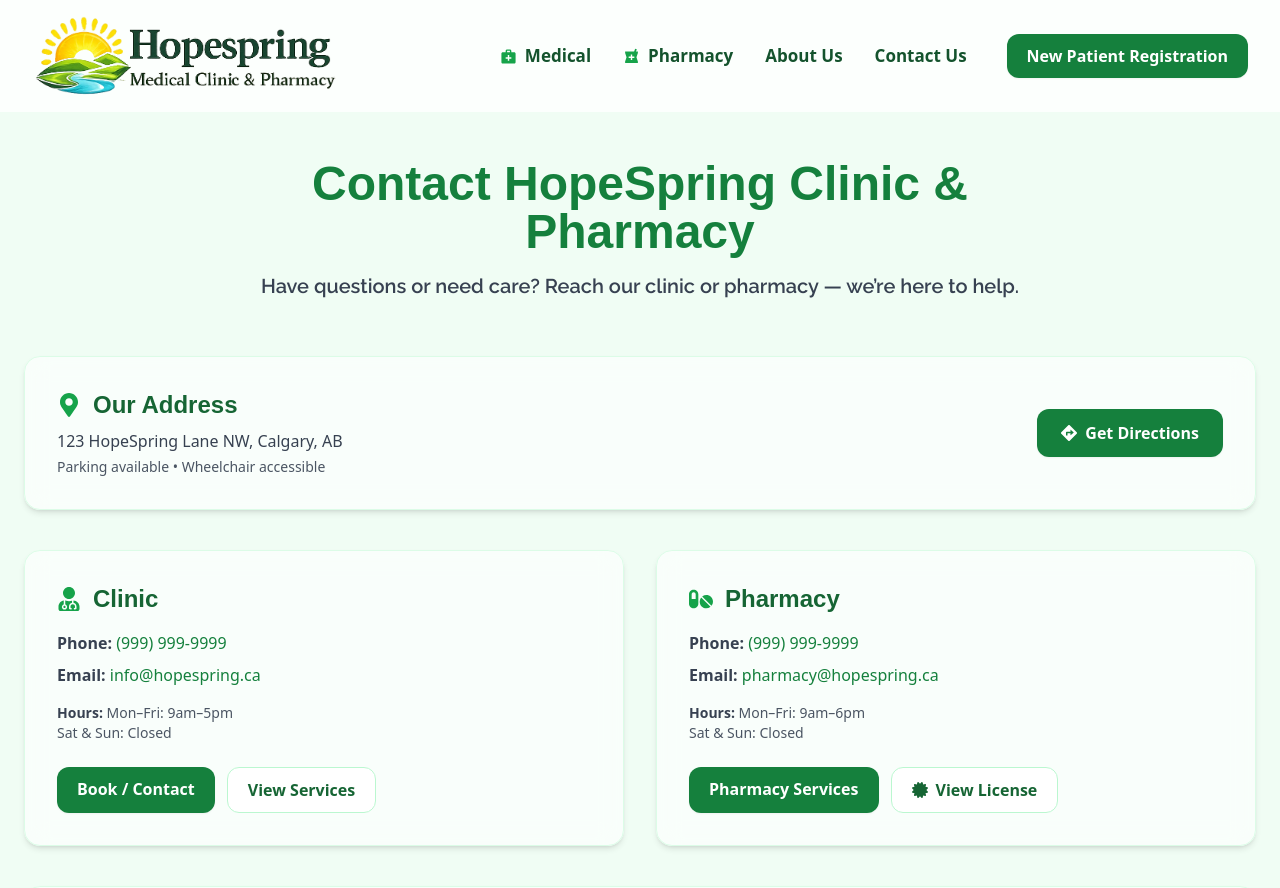
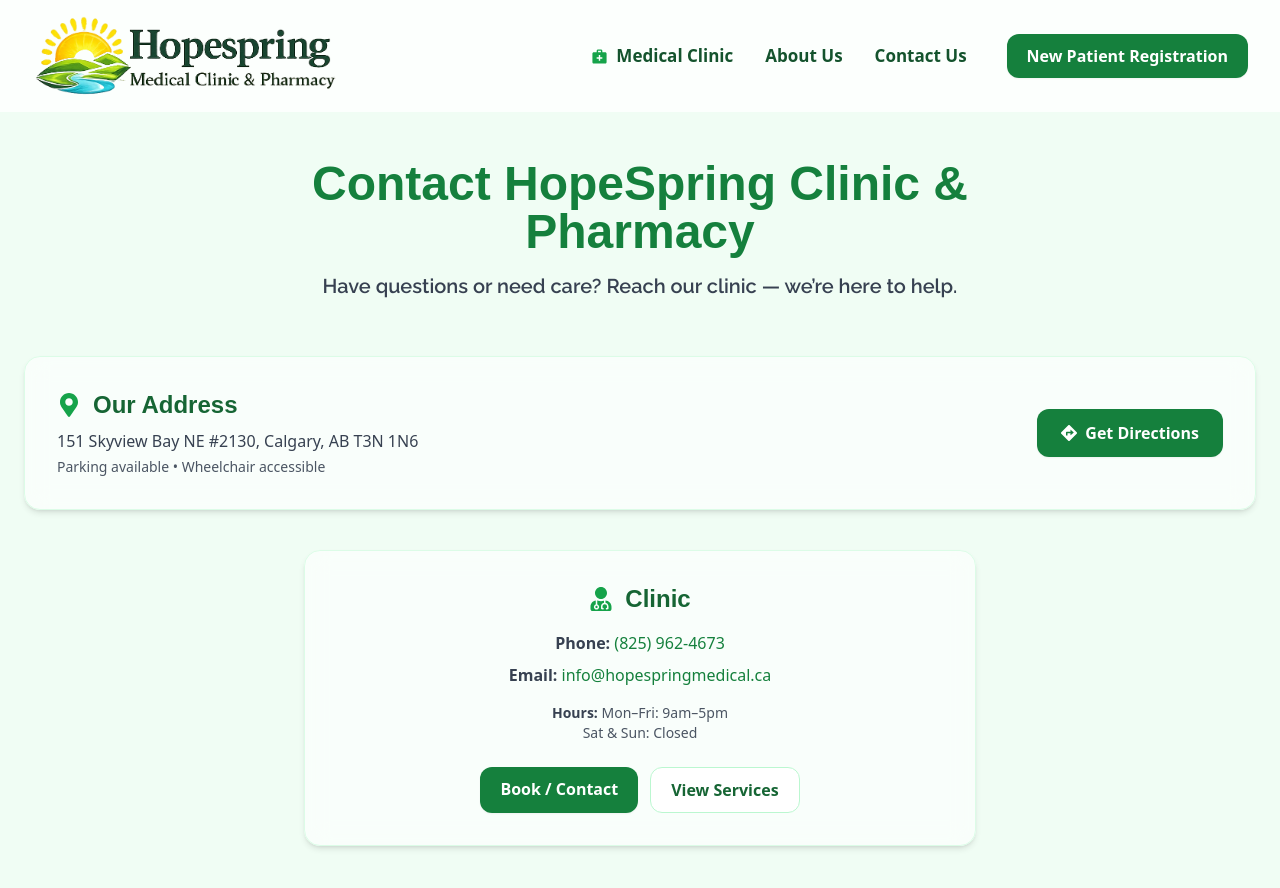
Before and after one commit to IshaPatel-1992/HopeSpringClinicPharmacy, a React (Create React App) app: page /contactus in a window 1280 px wide. Shown: the top 888 px of the page. Built offline with nearby package versions, Linux system fonts and the light colour scheme.

Commit message:
Pharmacy Service disabled, Registration form, contact info

```diff
--- a/src/components/ContactForm.jsx
+++ b/src/components/ContactForm.jsx
@@ -1,12 +1,8 @@
 import React from "react";
-import {
-  FaMapMarkerAlt,
-  FaUserMd,
-  FaPills,
-  FaDirections,
-  FaCertificate,
-} from "react-icons/fa";
-import concernPoster from "../assets/ContactUS/Poster_PatientConcerns.jpg";
+import { FaMapMarkerAlt, FaUserMd, FaDirections } from "react-icons/fa";
+// Keep these imports if you plan to use later (currently commented sections)
+// import { FaPills, FaCertificate } from "react-icons/fa";
+// import concernPoster from "../assets/ContactUS/Poster_PatientConcerns.jpg";
 
 export default function ContactForm() {
   return (
@@ -21,7 +17,7 @@
             Contact HopeSpring Clinic &amp; Pharmacy
           </h2>
           <p className="text-gray-700 font-raleway text-lg md:text-xl">
-            Have questions or need care? Reach our clinic or pharmacy — we’re here to help.
+            Have questions or need care? Reach our clinic — we’re here to help.
           </p>
         </div>
 
@@ -36,7 +32,7 @@
                 </h3>
               </div>
               <p className="text-gray-700 font-medium">
-                123 HopeSpring Lane NW, Calgary, AB
+                151 Skyview Bay NE #2130, Calgary, AB T3N 1N6
               </p>
               <p className="text-sm text-gray-600 mt-1">
                 Parking available • Wheelchair accessible
@@ -44,7 +40,7 @@
             </div>
 
             <a
-              href="https://www.google.com/maps/dir/?api=1&destination=123+HopeSpring+Lane+NW,+Calgary,+AB"
+              href="https://www.google.com/maps/dir//151+Skyview+Bay+NE+%232130,+Calgary,+AB+T3N+1N6/@51.1577844,-113.9583911,17z/data=!4m17!1m7!3m6!1s0x5371617d12551067:0xd43910279ae08e05!2s151+Skyview+Bay+NE+%232130,+Calgary,+AB+T3N+1N6!3b1!8m2!3d51.1577811!4d-113.9558162!4m8!1m0!1m5!1m1!1s0x5371617d12551067:0xd43910279ae08e05!2m2!1d-113.9558162!2d51.1577811!3e0?entry=ttu&g_ep=EgoyMDI2MDIwNC4wIKXMDSoASAFQAw%3D%3D"
               target="_blank"
               rel="noopener noreferrer"
               className="inline-flex items-center justify-center gap-2 px-6 py-3 rounded-xl bg-green-700 text-white font-semibold hover:bg-green-800 transition shadow-sm"
@@ -55,11 +51,10 @@
           </div>
         </div>
 
-        {/* Clinic + Pharmacy Cards */}
-        <div className="grid grid-cols-1 md:grid-cols-2 gap-8 mb-10">
-          {/* Clinic */}
-          <div className="bg-white/60 backdrop-blur-md rounded-2xl shadow-md border border-green-100 p-8 hover:shadow-xl transition">
-            <div className="flex items-center gap-3 mb-4">
+        {/* Clinic Centered */}
+        <div className="flex justify-center mb-10">
+          <div className="w-full max-w-2xl bg-white/60 backdrop-blur-md rounded-2xl shadow-md border border-green-100 p-8 hover:shadow-xl transition text-center">
+            <div className="flex items-center justify-center gap-3 mb-4">
               <FaUserMd className="text-2xl text-green-600" />
               <h3 className="text-2xl font-semibold text-green-800 font-space">
                 Clinic
@@ -69,27 +64,31 @@
             <div className="space-y-2 text-gray-700">
               <p>
                 <span className="font-semibold">Phone:</span>{" "}
-                <a href="tel:+15879439528" className="text-green-700 hover:underline">
-                  (999) 999-9999
+                <a
+                  href="tel:+18259624673"
+                  className="text-green-700 hover:underline"
+                >
+                  (825) 962-4673
                 </a>
               </p>
               <p>
                 <span className="font-semibold">Email:</span>{" "}
                 <a
-                  href="mailto:info@hopespring.ca"
+                  href="mailto:info@hopespringmedical.ca"
                   className="text-green-700 hover:underline"
                 >
-                  info@hopespring.ca
+                  info@hopespringmedical.ca
                 </a>
               </p>
               <p className="text-sm text-gray-600 pt-2">
-                <span className="font-semibold text-gray-700">Hours:</span> Mon–Fri: 9am–5pm
+                <span className="font-semibold text-gray-700">Hours:</span>{" "}
+                Mon–Fri: 9am–5pm
                 <br />
                 Sat &amp; Sun: Closed
               </p>
             </div>
 
-            <div className="mt-6 flex gap-3 flex-wrap">
+            <div className="mt-6 flex justify-center gap-3 flex-wrap">
               <a
                 href="/contactus"
                 className="px-5 py-2.5 rounded-xl bg-green-700 text-white font-semibold hover:bg-green-800 transition shadow-sm"
@@ -104,84 +103,19 @@
               </a>
             </div>
           </div>
-
-          {/* Pharmacy */}
-          <div className="bg-white/60 backdrop-blur-md rounded-2xl shadow-md border border-green-100 p-8 hover:shadow-xl transition">
-            <div className="flex items-center gap-3 mb-4">
-              <FaPills className="text-2xl text-green-600" />
-              <h3 className="text-2xl font-semibold text-green-800 font-space">
-                Pharmacy
-              </h3>
-            </div>
-
-            <div className="space-y-2 text-gray-700">
-              <p>
-                <span className="font-semibold">Phone:</span>{" "}
-                <a href="tel:+15879439526" className="text-green-700 hover:underline">
-                  (999) 999-9999
-                </a>
-              </p>
-              <p>
-                <span className="font-semibold">Email:</span>{" "}
-                <a
-                  href="mailto:pharmacy@hopespring.ca"
-                  className="text-green-700 hover:underline"
-                >
-                  pharmacy@hopespring.ca
-                </a>
-              </p>
-              <p className="text-sm text-gray-600 pt-2">
-                <span className="font-semibold text-gray-700">Hours:</span> Mon–Fri: 9am–6pm
-                <br />
-                Sat &amp; Sun: Closed
-              </p>
-            </div>
-
-            <div className="mt-6 flex gap-3 flex-wrap">
-              <a
-                href="/pharmacy-services"
-                className="px-5 py-2.5 rounded-xl bg-green-700 text-white font-semibold hover:bg-green-800 transition shadow-sm"
-              >
-                Pharmacy Services
-              </a>
-
-              <a
-                href="/files/HopeSpring_Pharmacy_License.pdf"
-                target="_blank"
-                rel="noopener noreferrer"
-                className="inline-flex items-center gap-2 px-5 py-2.5 rounded-xl bg-white text-green-800 border border-green-200 font-semibold hover:bg-green-50 transition"
-              >
-                <FaCertificate />
-                View License
-              </a>
-            </div>
-          </div>
         </div>
 
-        {/* Patient Concerns Poster */}
+        {/* Pharmacy (keep commented as-is)
+        <div className="bg-white/60 backdrop-blur-md rounded-2xl shadow-md border border-green-100 p-8 hover:shadow-xl transition">
+          ...
+        </div>
+        */}
+
+        {/* Patient Concerns Poster (keep commented as-is)
         <div className="bg-white/60 backdrop-blur-md rounded-2xl shadow-md border border-green-100 p-6">
-          <div className="flex flex-col md:flex-row items-center gap-6">
-            <img
-              src={concernPoster}
-              alt="Patient Concerns Poster"
-              className="w-full md:w-[360px] rounded-2xl shadow-sm border border-green-100 object-cover"
-            />
-            <div className="flex-1">
-              <h4 className="text-2xl font-extrabold text-green-800 font-space mb-2">
-                Patient Concerns &amp; Feedback
-              </h4>
-              <p className="text-gray-700 mb-4">
-                We take your concerns seriously. Please review the poster and contact us if you need support.
-              </p>
-              <a
-                href="/contactus"
-                className="inline-flex items-center justify-center px-6 py-3 rounded-xl bg-green-700 text-white font-semibold hover:bg-green-800 transition shadow-sm"
-              >
-                Submit Feedback
-              </a>
-            </div>
-          </div>
+          ...
         </div>
+        */}
       </div>
     </section>
   );
--- a/src/components/Hero.jsx
+++ b/src/components/Hero.jsx
@@ -1,8 +1,10 @@
 import React from "react";
 import { Link } from "react-router-dom";
 import { FaStethoscope, FaHeartbeat, FaUserMd } from "react-icons/fa";
-import { MdLocalPharmacy, MdMedicalServices } from "react-icons/md";
-import { GiMedicines } from "react-icons/gi";
+// import { MdLocalPharmacy } from "react-icons/md";
+import { MdMedicalServices } from "react-icons/md";
+import { FaNotesMedical } from "react-icons/fa";
+// import { GiMedicines } from "react-icons/gi";
 
 export default function HeroSection() {
   return (
@@ -19,11 +21,11 @@
         <div className="space-y-6">
           {/* Coming Soon Banner */}
           <p
-  className="mt-4 inline-block px-6 py-4 bg-green-200/70 text-green-900 font-extrabold uppercase text-2xl tracking-wider rounded-full animate-fadeSlideUp shadow-lg font-space"
-  style={{ animationDelay: "0.1s" }}
->
-  🌟 Coming Soon! 🌟
-</p>
+            className="mt-4 inline-block px-6 py-4 bg-green-200/70 text-green-900 font-extrabold uppercase text-2xl tracking-wider rounded-full animate-fadeSlideUp shadow-lg font-space"
+            style={{ animationDelay: "0.1s" }}
+          >
+            🌟 Coming Soon! 🌟
+          </p>
 
           {/* Hero Heading */}
           <h3
@@ -33,9 +35,9 @@
               animationDelay: "0.3s",
             }}
           >
-            Complete Medical & Pharmacy Care
+            Complete Medical Clinic Care
             <span className="block text-green-800 text-lg md:text-1xl mt-2 font-semibold">
-              — All in One Place —
+              — Compassionate care, close to home —
             </span>
           </h3>
 
@@ -47,8 +49,8 @@
               animationDelay: "0.5s",
             }}
           >
-            Compassionate healthcare with experienced providers, modern
-            facilities, and an on-site pharmacy for your convenience.
+            Compassionate healthcare with experienced providers and modern
+            facilities — designed for your comfort and convenience.
           </p>
 
           {/* CTA Buttons */}
@@ -66,7 +68,7 @@
               Medical Services
             </Link>
 
-            {/* Pharmacy Services Button */}
+            {/* Pharmacy Services Button (TEMPORARY OFF)
             <Link
               to="/pharmacy-services"
               className="inline-flex items-center gap-2 px-6 py-3 bg-yellow-200 hover:bg-yellow-300 text-yellow-900 font-semibold rounded-lg shadow-md hover:shadow-lg transition transform hover:-translate-y-1 duration-300 ease-out animate-subtleBounce"
@@ -75,35 +77,49 @@
               <GiMedicines className="text-xl" />
               Pharmacy Services
             </Link>
+            */}
           </div>
         </div>
 
         {/* RIGHT: Feature cards */}
-        <div className="grid grid-cols-1 sm:grid-cols-2 gap-6">
+        <div className="grid grid-cols-1 sm:grid-cols-2 gap-6 place-items-stretch md:place-items-stretch">
           <FeatureCard
             icon={<FaUserMd />}
             title="Experienced Providers"
             text="Patient-centred care from trusted medical professionals."
             color="green"
           />
+
+          {/* On-Site Pharmacy (TEMPORARY OFF)
           <FeatureCard
             icon={<MdLocalPharmacy />}
             title="On-Site Pharmacy"
             text="Fast prescriptions with expert medication guidance."
             color="yellow"
           />
+          */}
+
           <FeatureCard
             icon={<FaHeartbeat />}
             title="Continuity of Care"
             text="Coordinated services for better long-term outcomes."
             color="blue"
           />
+
           <FeatureCard
             icon={<FaStethoscope />}
             title="Modern Clinic"
             text="Welcoming environment with up-to-date technology."
             color="teal"
           />
+
+          <FeatureCard
+  icon={<FaNotesMedical />}
+  title="Walk-in Clinic"
+  text="No appointment needed for same-day care and urgent concerns."
+  color="green"
+/>
+
         </div>
       </div>
     </section>
@@ -119,16 +135,26 @@
   };
 
   return (
-    <div className={`group bg-white/50 backdrop-blur-md p-6 rounded-2xl shadow-md
-                    hover:shadow-lg hover:scale-105 hover:bg-white/60 transition duration-300 ease-out cursor-pointer`}>
-      <div className={`${colors[color]} text-3xl mb-4 transform transition duration-500 group-hover:rotate-12`}>
+    <div
+      className={`group bg-white/50 backdrop-blur-md p-6 rounded-2xl shadow-md
+      hover:shadow-lg hover:scale-105 hover:bg-white/60 transition duration-300 ease-out cursor-pointer`}
+    >
+      <div
+        className={`${colors[color]} text-3xl mb-4 transform transition duration-500 group-hover:rotate-12`}
+      >
         {icon}
       </div>
 
-      <h3 className="text-lg font-semibold mb-2 text-gray-900" style={{ fontFamily: "'Playfair Display', serif" }}>
+      <h3
+        className="text-lg font-semibold mb-2 text-gray-900"
+        style={{ fontFamily: "'Playfair Display', serif" }}
+      >
         {title}
       </h3>
-      <p className="text-sm text-gray-700" style={{ fontFamily: "'Raleway', sans-serif" }}>
+      <p
+        className="text-sm text-gray-700"
+        style={{ fontFamily: "'Raleway', sans-serif" }}
+      >
         {text}
       </p>
     </div>
--- a/src/components/Navbar1.jsx
+++ b/src/components/Navbar1.jsx
@@ -6,24 +6,67 @@
 
 const menuItems = [
   {
-    label: "Medical",
+    label: "Medical Clinic",
     href: "/medical-services",
     icon: <MdMedicalServices className="inline mr-2 text-green-600" />,
     submenu: [
-      { label: "Family Practice", href: "/medical-services", desc: "Personalized care for all ages" },
-      { label: "Walk-in Clinic", href: "/medical-services", desc: "No appointment? No problem." },
-    ],
+      {
+        label: "Family Practice",
+        href: "/medical-services",
+        desc: "Comprehensive care for patients of all ages.",
       },
       {
-    label: "Pharmacy",
-    href: "/pharmacy-services",
-    icon: <MdLocalPharmacy className="inline mr-2 text-green-600" />,
-    submenu: [
-      { label: "Vaccinations & Immunizations", href: "/pharmacy-services", desc: "Flu shots, travel vaccines & more" },
-      { label: "Consultation", href: "/pharmacy-services", desc: "Private consultations & medication reviews" },
-      { label: "Prescribing Pharmacist", href: "/pharmacy-services", desc: "Walk-in assessment & prescribing" },
-      { label: "Compliance Packaging", href: "/pharmacy-services", desc: "Blister packs to simplify medication use" },
+        label: "Walk-in Clinic",
+        href: "/medical-services",
+        desc: "No appointment needed for urgent concerns.",
+      },
+      {
+        label: "Pap Smear / Pap Test",
+        href: "/medical-services",
+        desc: "Cervical cancer screening and prevention.",
+      },
+      {
+        label: "Chronic & Minor Illness Care",
+        href: "/medical-services",
+        desc: "Diabetes, asthma, hypertension, and more.",
+      },
+      {
+        label: "Routine Physical Exams",
+        href: "/medical-services",
+        desc: "Annual check-ups and preventive screenings.",
+      },
+      {
+        label: "Women’s Health",
+        href: "/medical-services",
+        desc: "Personalized care at every life stage.",
+      },
+      {
+        label: "Pregnancy Testing & Prenatal Care",
+        href: "/medical-services",
+        desc: "Confidential testing with early prenatal guidance.",
+      },
+      {
+        label: "Minor Injury Treatment",
+        href: "/medical-services",
+        desc: "Care for cuts, sprains, and minor injuries.",
+      },
+      {
+        label: "Medical Notes & Forms",
+        href: "/medical-services",
+        desc: "School, work, and medical documentation.",
+      },
+      {
+        label: "Health Education",
+        href: "/medical-services",
+        desc: "Prevention, wellness, and lifestyle guidance.",
+      },
+      {
+        label: "Uninsured Services",
+        href: "/medical-services",
+        desc: "Private-pay and IFHP options available.",
+      },
     ],
+
   },
   { label: "About Us", href: "/aboutuspg" },
   { label: "Contact Us", href: "/contactus" },
@@ -50,8 +93,7 @@
 
   return (
     <header
-  className={`fixed w-full top-0 z-50 transition-all duration-300 ${
-    scrolling
+      className={`fixed w-full top-0 z-50 transition-all duration-300 ${scrolling
         ? "bg-white/90 shadow-md backdrop-blur-md"
         : "bg-white/80 backdrop-blur-sm"
         }`}
@@ -103,7 +145,7 @@
 
           {/* CTA Button */}
           <a
-        href="https://your-form-link.com"
+  href="https://forms.office.com/r/4fAD4KnT5y"
   target="_blank"
   rel="noopener noreferrer"
   className="ml-2 inline-flex items-center justify-center bg-green-700 text-white px-5 py-2.5 rounded-xl text-base font-semibold hover:bg-yellow-400 hover:text-green-900 transition shadow-sm"
@@ -123,7 +165,77 @@
         </div>
       </div>
 
-  {/* Mobile menu stays same (optional: I can restyle too) */}
+      {/* Mobile Menu */}
+      {menuOpen && (
+        <div className="lg:hidden bg-white/95 backdrop-blur-md px-6 pb-6 pt-4 shadow-md border-t border-green-100">
+          <ul className="space-y-4">
+            {menuItems.map((item, index) => (
+              <li key={item.label}>
+                {item.submenu ? (
+                  <>
+                    <button
+                      onClick={() => toggleSubmenu(index)}
+                      className="w-full flex justify-between items-center text-green-900 text-lg font-semibold hover:text-green-600 transition"
+                    >
+                      <span className="flex items-center">
+                        {item.icon}
+                        {item.label}
+                      </span>
+                      <span className="text-2xl leading-none">
+                        {openSubmenuIndex === index ? "–" : "+"}
+                      </span>
+                    </button>
+
+                    {openSubmenuIndex === index && (
+                      <ul className="mt-3 ml-3 space-y-2 bg-green-50/60 rounded-xl border border-green-100 p-3">
+                        {item.submenu.map((sub) => (
+                          <li key={sub.label}>
+                            <a
+                              href={sub.href}
+                              onClick={closeMenu}
+                              className="block rounded-lg p-2 hover:bg-green-100 transition"
+                            >
+                              <div className="text-green-900 font-semibold text-sm">
+                                {sub.label}
+                              </div>
+                              <div className="text-green-800/70 text-xs">
+                                {sub.desc}
+                              </div>
+                            </a>
+                          </li>
+                        ))}
+                      </ul>
+                    )}
+                  </>
+                ) : (
+                  <a
+                    href={item.href}
+                    onClick={closeMenu}
+                    className="flex items-center text-green-900 text-lg font-semibold hover:text-green-600 transition"
+                  >
+                    {item.icon}
+                    {item.label}
+                  </a>
+                )}
+              </li>
+            ))}
+
+            {/* CTA Button */}
+            <li className="pt-2">
+              <a
+  href="https://forms.office.com/r/4fAD4KnT5y"
+  target="_blank"
+  rel="noopener noreferrer"
+  className="ml-2 inline-flex items-center justify-center bg-green-700 text-white px-5 py-2.5 rounded-xl text-base font-semibold hover:bg-yellow-400 hover:text-green-900 transition shadow-sm"
+>
+  New Patient Registration
+</a>
+            </li>
+
+          </ul>
+        </div>
+      )}
+
     </header>
   );
 }
--- a/src/pages/MedicalServicesPage.jsx
+++ b/src/pages/MedicalServicesPage.jsx
@@ -29,12 +29,6 @@
       "No appointment needed. Fast access to care for illnesses, infections, and minor concerns.",
   },
   {
-    title: "Immunization",
-    icon: <FaSyringe className="text-5xl text-yellow group-hover:scale-110 transition-transform duration-300" />,
-    description:
-      "Routine childhood, adult, and travel vaccines to keep you protected.",
-  },
-  {
     title: "Pap Smear / Pap Test",
     icon: <FaFileMedical className="text-5xl text-yellow group-hover:scale-110 transition-transform duration-300" />,
     description:
@@ -59,10 +53,10 @@
       "Personalized care through all stages of a woman’s life.",
   },
   {
-    title: "Pregnancy Testing",
+    title: "Pregnancy Testing & Prenatal Care",
     icon: <FaBaby className="text-5xl text-yellow group-hover:scale-110 transition-transform duration-300" />,
     description:
-      "Confidential, fast, and accurate pregnancy testing services.",
+      "Confidential pregnancy testing with early prenatal guidance, referrals, and ongoing care to support a healthy pregnancy.",
   },
   {
     title: "Minor Injury Treatment",
@@ -109,7 +103,7 @@
     </p>
 
     <div className="mt-8 flex flex-wrap justify-center gap-4 text-sm">
-      {["Family Practice", "Walk-In Clinic", "Women’s Health", "Immunizations", "Chronic Care", "Uninsured Services"].map((item) => (
+      {["Family Practice", "Walk-In Clinic", "Women’s Health", "Pregnancy Testing & Prenatal Care", "Chronic Care", "Uninsured Services"].map((item) => (
         <span key={item} className="px-4 py-2 rounded-lg bg-green-100 border border-green-200 text-green-700 font-semibold">
           {item}
         </span>
@@ -136,7 +130,7 @@
     </div>
   </section>
 
-  {/* CTA SECTION */}
+  {/* CTA SECTION
   <section className="py-20 text-center">
     <h3 className="text-3xl font-extrabold text-green-700 font-space mb-4">Need Care Today?</h3>
     <p className="text-gray-700 mb-6">
@@ -151,7 +145,7 @@
         Walk-In Info
       </a>
     </div>
-  </section>
+  </section> */}
 </div>
 
   );
```
Lines whose indentation alone changed are shown as unchanged.
